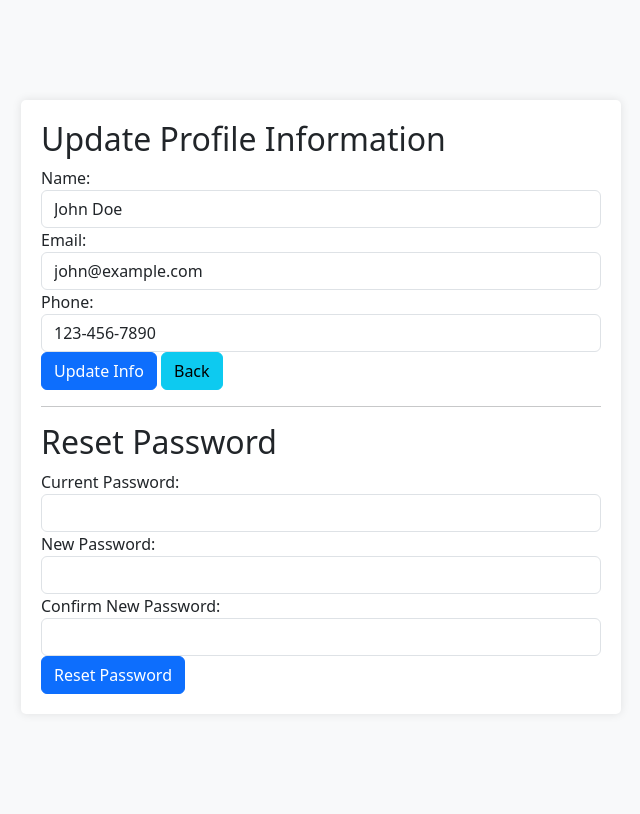
After one commit to stsp93/php-mysql-signup, a PHP site: page /update-profile.php in a window 1280 px wide. The commit adds this page. Shown: the whole page, without its empty margins (319-959 px from the left). Run offline with PHP 8.4, Linux system fonts and the light colour scheme; data that the repository does not hold is empty.

Commit message:
created profile and update profile pages

```diff
--- a/style.css
+++ b/style.css
@@ -2,7 +2,7 @@ body {
     background-color: #f8f9fa;
   }
   .container {
-    max-width: 400px;
+    max-width: 600px;
     margin: 100px auto;
     padding: 20px;
     background-color: #ffffff;
--- /dev/null
+++ b/update-profile.php
@@ -0,0 +1,44 @@
+<?php session_start() ?>
+
+<?php include('./src/shared/header.php') ?>
+<body>
+    <div class="container">
+        <h2>Update Profile Information</h2>
+        <form action="update_info.php" method="post">
+            <div class="form-group">
+                <label for="name">Name:</label>
+                <input type="text" class="form-control" id="name" name="name" value="John Doe">
+            </div>
+            <div class="form-group">
+                <label for="email">Email:</label>
+                <input type="email" class="form-control" id="email" name="email" value="john@example.com">
+            </div>
+            <div class="form-group">
+                <label for="phone">Phone:</label>
+                <input type="tel" class="form-control" id="phone" name="phone" value="123-456-7890">
+            </div>
+            <button type="submit" class="btn btn-primary">Update Info</button>
+            <a href="profile.php" type="submit" class="btn btn-info">Back</a>
+        </form>
+
+        <hr>
+
+        <h2>Reset Password</h2>
+        <form action="reset_password.php" method="post">
+            <div class="form-group">
+                <label for="current_password">Current Password:</label>
+                <input type="password" class="form-control" id="current_password" name="current_password">
+            </div>
+            <div class="form-group">
+                <label for="new_password">New Password:</label>
+                <input type="password" class="form-control" id="new_password" name="new_password">
+            </div>
+            <div class="form-group">
+                <label for="confirm_new_password">Confirm New Password:</label>
+                <input type="password" class="form-control" id="confirm_new_password" name="confirm_new_password">
+            </div>
+            <button type="submit" class="btn btn-primary">Reset Password</button>
+        </form>
+    </div>
+</body>
+</html>
```
Also changed, not shown: index.php (deleted, +0 -22 lines), profile.php (added, +35 -0 lines).
